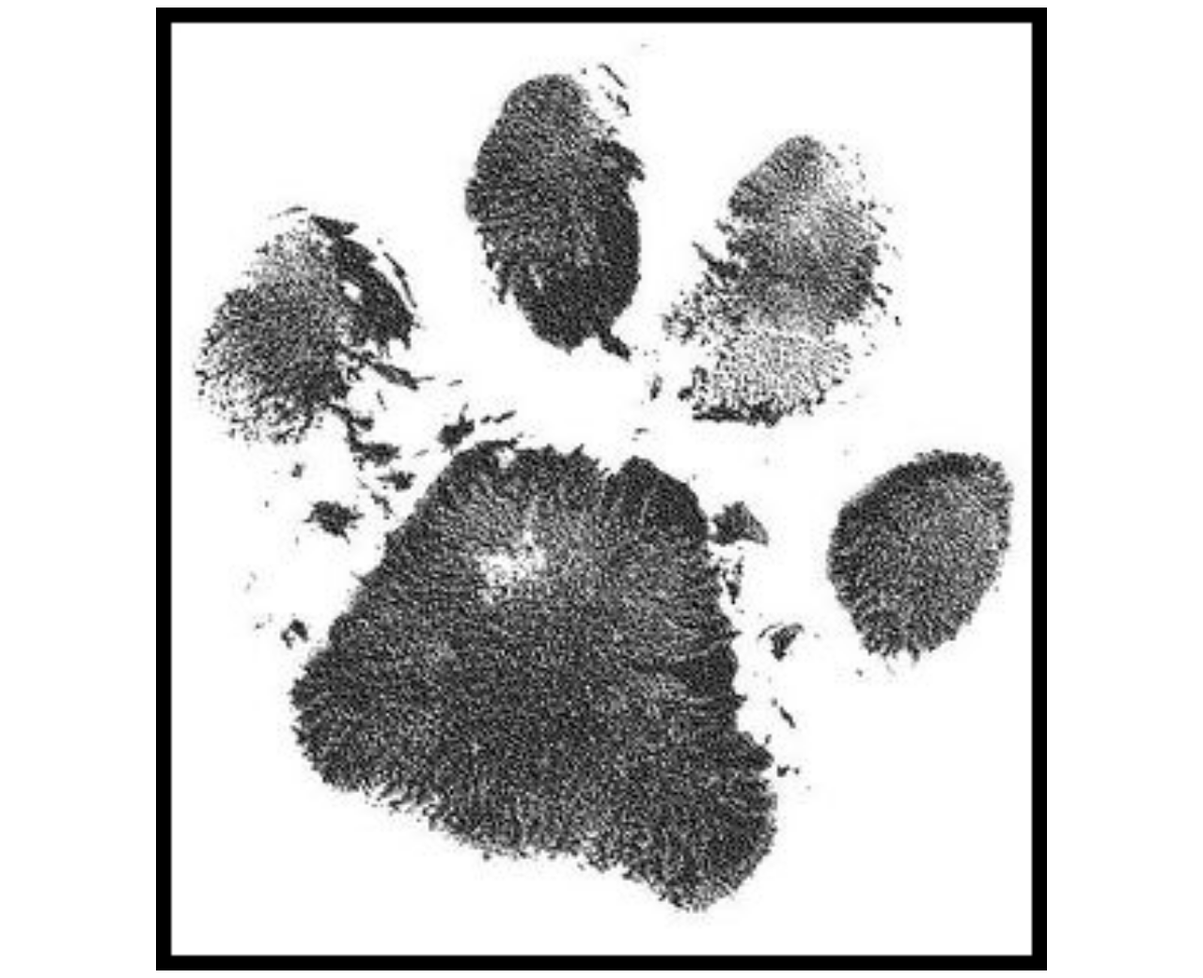
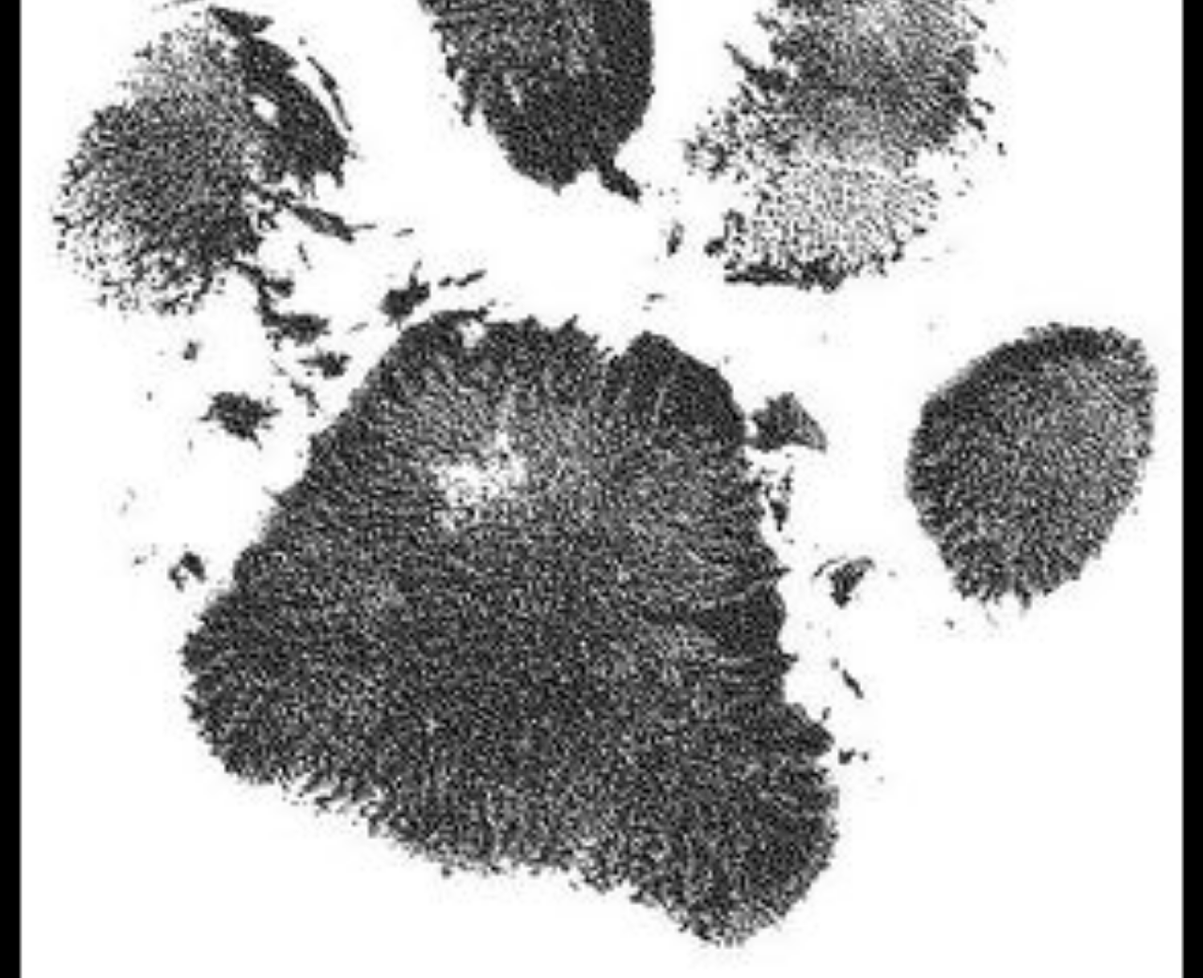
Before and after one commit to jenny3239/jenny3239.github.io, a plain HTML site: page index.html in a window 1280 px wide. Shown: the whole page at 94% size. After the commit the page ends 800 px from the top, so only its background shows below. Drawn offline with Linux system fonts and the light colour scheme.

Commit message:
Update index.html

```diff
--- a/index.html
+++ b/index.html
@@ -1,5 +1,11 @@
-<body>
-	<div>
-		<center><img src="paw-print.jpg" style="width: 75%;"></center>
-	</div>
+<html>
+<body style="text-align: center;">
+		<img src="paw-print.jpg"
+		style="position: absolute;
+		margin: auto;
+		top: 0;
+		left: 0;
+		right: 0;
+		bottom: 0; width: 100%">
 </body>
+</html>
```
